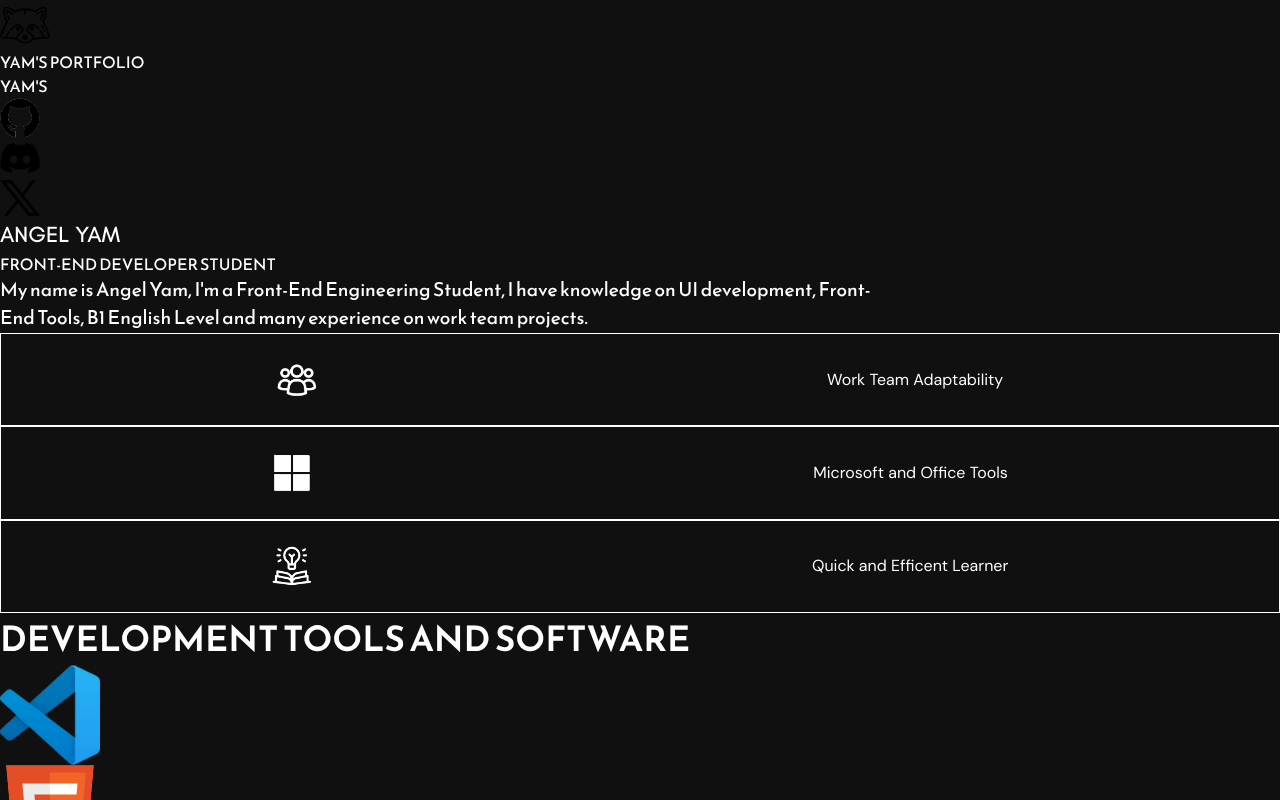
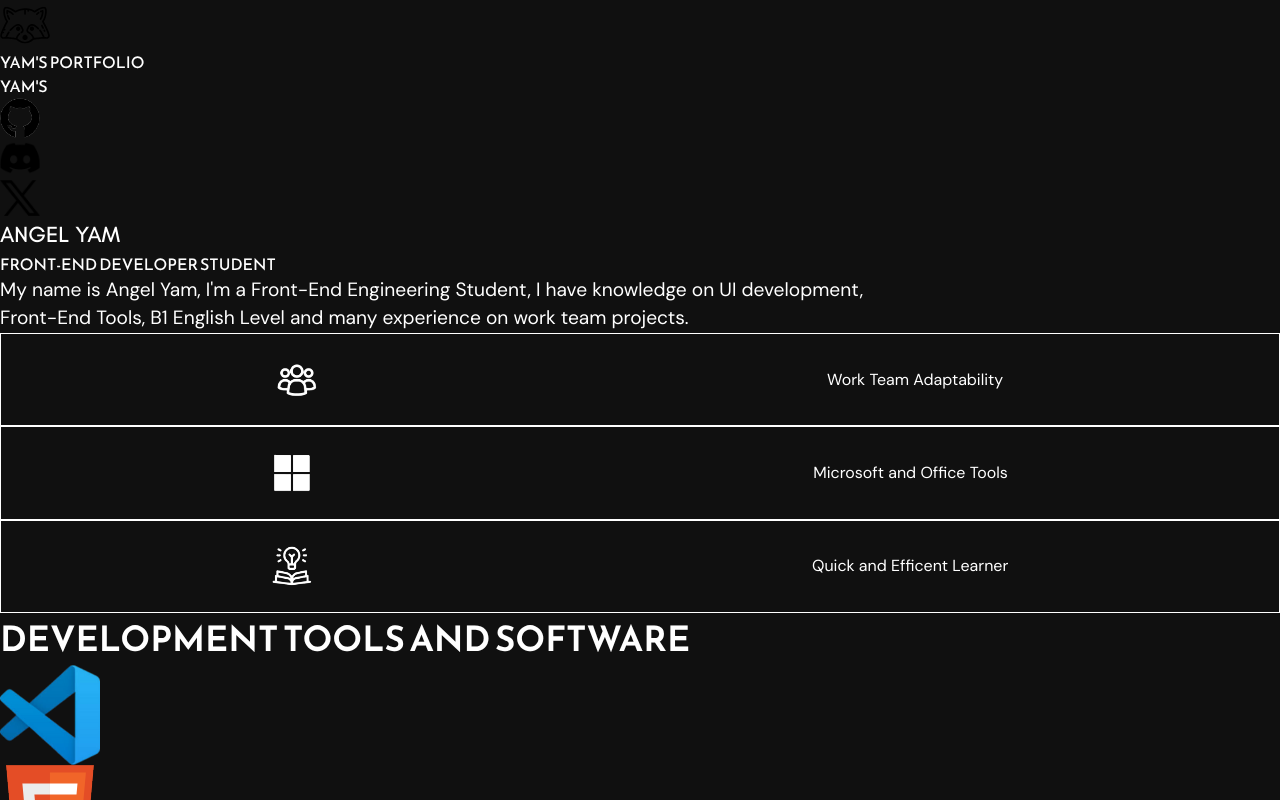
Before and after one commit to Yam3101/portafolio-1, a React (Vite) app: page / in a window 1280 px wide. Shown: the top 800 px of the page. Built offline with nearby package versions, Linux system fonts and the light colour scheme.

Commit message:
changed CSS to Tailwind p3.3

```diff
--- a/src/index.css
+++ b/src/index.css
@@ -85,5 +85,5 @@ h1 {
 }
 
 .font-dm-sans {
-  font-family: reem kufi fun;
+  font-family: dm sans;
 }
```
